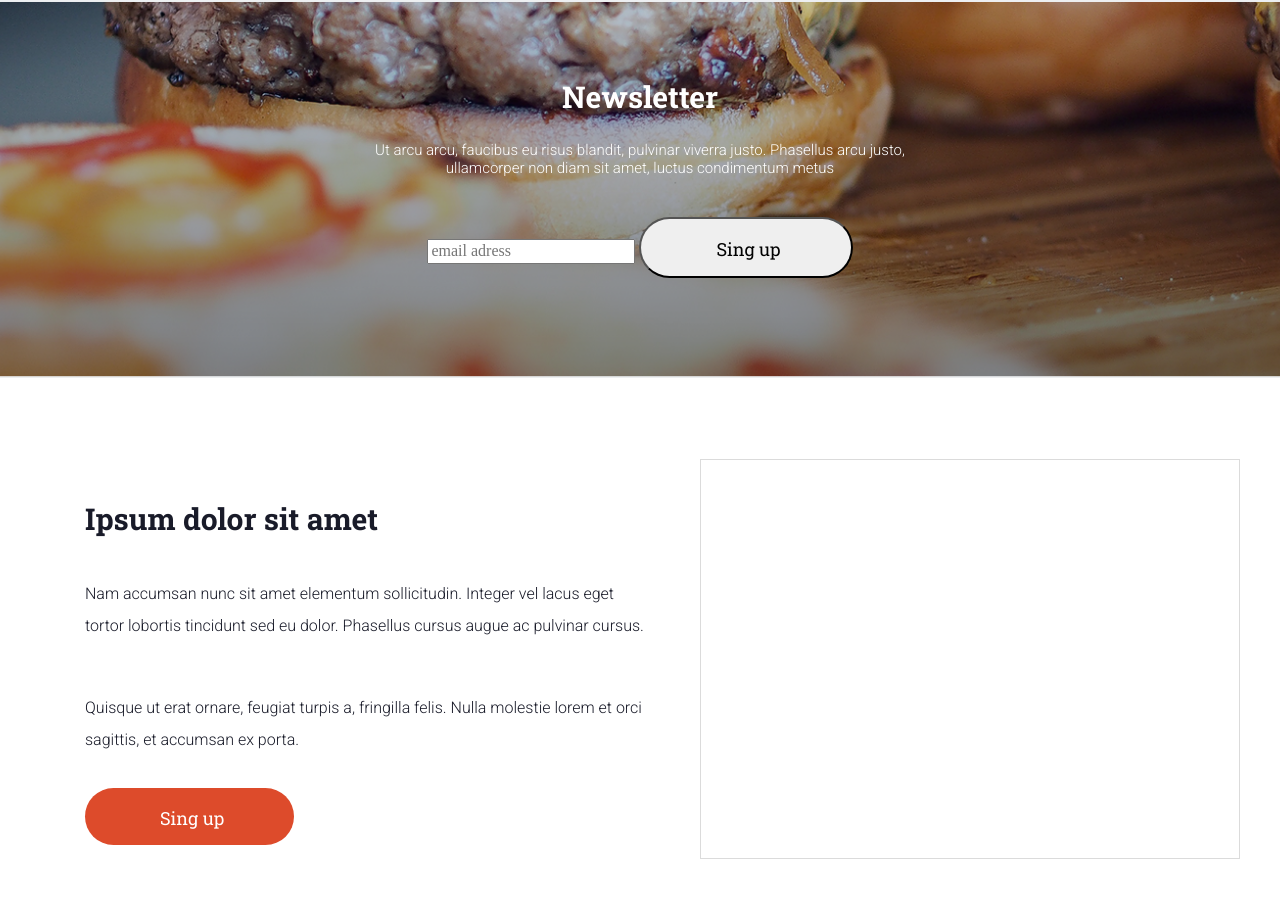
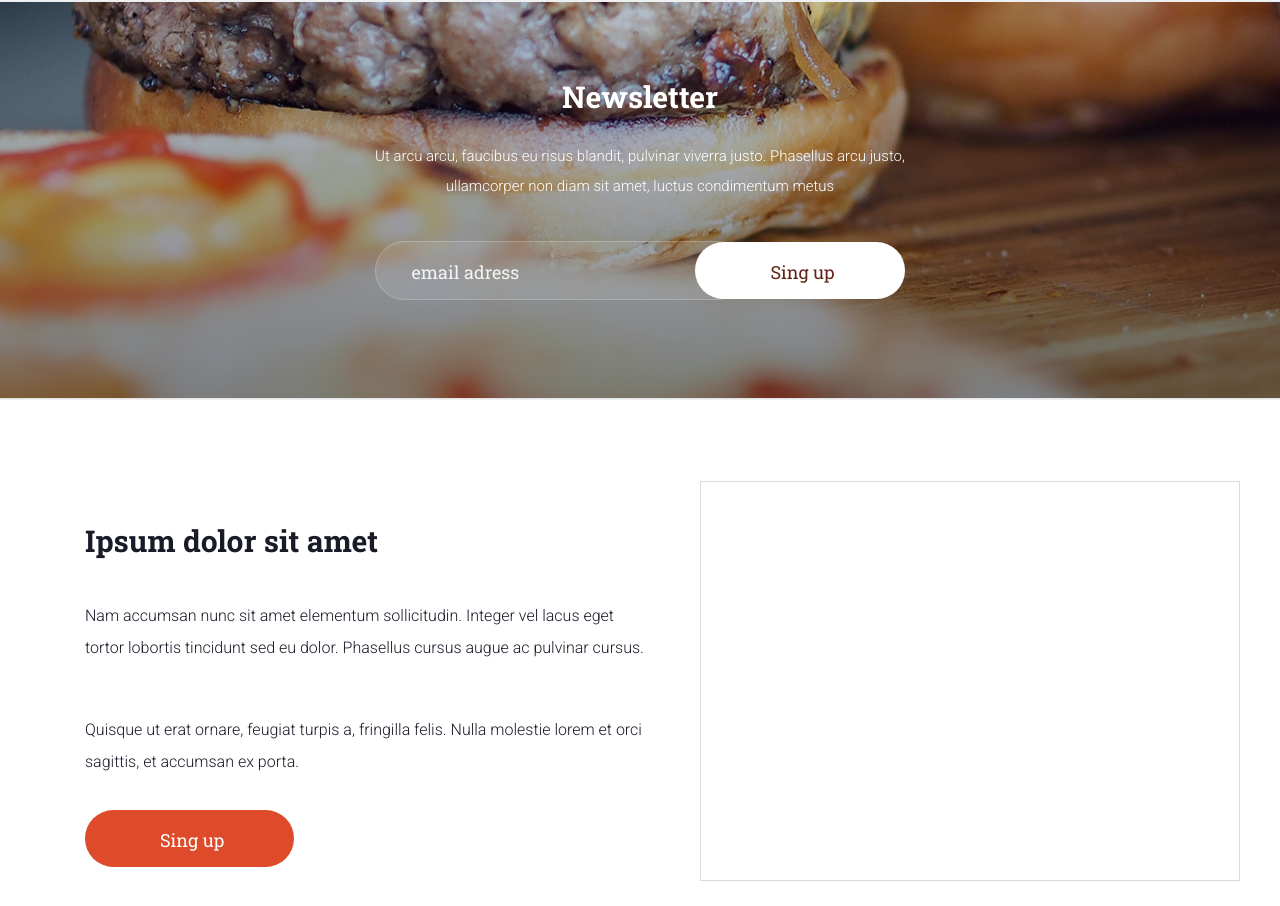
Before and after one commit to Lutiks2/Home8, a plain HTML site: page index.html in a window 1280 px wide. Shown: the part 2085-2991 px from the top of the page. Drawn offline with nearby package versions, Linux system fonts and the light colour scheme.

Commit message:
form style

```diff
--- a/index.html
+++ b/index.html
@@ -105,8 +105,8 @@
                 <p>Ut arcu arcu, faucibus eu risus blandit, pulvinar viverra justo. Phasellus arcu justo,
                     ullamcorper non diam sit amet, luctus condimentum metus</p>
                 <form action="#" method="post">
-                    <input type="email" placeholder="email adress" name="email">
-                    <input type="submit" value="Sing up" class="sing">
+                    <input type="email" placeholder="email adress" name="email" class="email">
+                    <input type="submit" value="Sing up" class="sing submit">
                 </form>
             </div>
         </div>
--- a/styles/style.css
+++ b/styles/style.css
@@ -45,11 +45,13 @@ a {
     background: #107997;
     color: #fff;
 }
+
 /*-----------header---------*/
 
 header {
     background: #edeff1;
 }
+
 .main-header {
     padding: 45px 25px;
     margin: 0 auto;
@@ -74,6 +76,7 @@ header {
     font: 18px 'Roboto Slab', serif;
     color: #31353e;
 }
+
 .main-nav a:hover {
     background: #dd4b2b;
     color: #edeff1;
@@ -102,11 +105,13 @@ header {
     font: 700 30px 'Roboto Slab', serif;
     padding-bottom: 55px;
 }
+
 .main-welcome ul {
     margin-top: 55px;
     padding-left: 0;
     padding-bottom: 80px;
 }
+
 .main-welcome li {
     width: 33.3%;
     float: left;
@@ -119,6 +124,7 @@ header {
 .welcome-list img {
     max-width: 148px;
 }
+
 .welcome-list h3 {
     font: 700 30px 'Roboto Slab', serif;
     color: #fff;
@@ -132,6 +138,7 @@ header {
     font: 300 15px 'Roboto', sans-serif;
     line-height: 2;
 }
+
 .button-welcome {
     font: 18px 'Roboto Slab', serif;
     color: #612316;
@@ -145,13 +152,16 @@ header {
     background: #edeff1;
     text-align: center;
 }
+
 .news h2 {
     color: #31353e;
 }
+
 .news ul {
     padding-right: 0;
     margin-top: 60px;
 }
+
 .news li {
     width: 33.3%;
     float: left;
@@ -164,6 +174,7 @@ header {
 .news h3 {
     font: 700 24px 'Roboto Slab', serif;
 }
+
 .news p {
     padding: 0 20px 40px;
     margin: 0;
@@ -175,11 +186,11 @@ header {
     font: 300 15px 'Roboto', sans-serif;
     color: #4e5159;
     line-height: 2;
- }
+}
 
 /*------------newsletter-----------*/
 
-    /*----newsletter-info----*/
+/*----newsletter-info----*/
 .newsletter-info {
     padding: 50px 0 100px;
     text-align: center;
@@ -191,6 +202,7 @@ header {
     max-width: 535px;
     margin: 0 auto;
     font: 300 15px 'Roboto', sans-serif;
+    line-height: 2;
 }
 
 .newsletter-info form {
@@ -199,8 +211,39 @@ header {
 
 .newsletter-info input {
     -moz-appearance: none;
+    -webkit-appearance: none;
+    appearence: none;
 }
-    /*--------product---------*/
+
+.email {
+    padding: 18px 100px 15px 35px;
+    border: 1px solid rgba(255, 255, 255, 0.2);
+    border-radius: 50px;
+    font: 18px 'Roboto Slab', serif;
+    color: #08276533;
+    background: rgba(255, 255, 255, 0.1);
+}
+
+input::-moz-placeholder {
+    color: #f3f4f6;
+}
+
+input::-webkit-placeholder {
+    color: #f3f4f6;
+}
+
+input::placeholder {
+    color: #f3f4f6;
+}
+
+.submit {
+    border: none;
+    background: #fff;
+    margin-left: -55px;
+    color: #612316;
+}
+
+/*--------product---------*/
 
 .product {
     padding: 65px 25px 30px;
@@ -235,6 +278,7 @@ header {
     box-sizing: border-box;
     border: 1px solid #dbdbdb;
 }
+
 .odd .product-value {
     float: left;
 }
@@ -243,7 +287,7 @@ header {
     float: right;
 }
 
-.even .product-face{
+.even .product-face {
     float: left;
 }
 
@@ -288,6 +332,7 @@ header {
 .list-name a:hover {
     color: #22b4e4;
 }
+
 /*---------footer--------*/
 
 .footer-panakeia {
```
